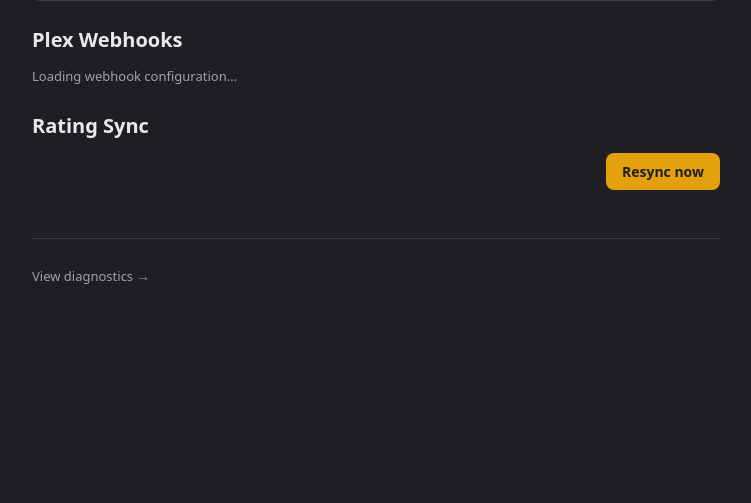
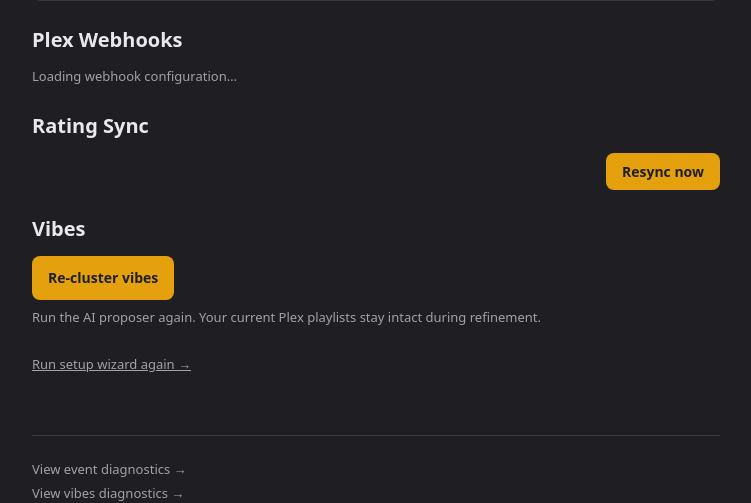
Before and after one commit to sambo7262/Composer, a FastAPI app: page /settings in a window 1280 px wide. Shown: the part 1061-1564 px from the top of the page, without its empty margins (264-1015 px from the left). Before the commit the page ends 1345 px from the top, so only its background shows below. Run offline with FastAPI, Linux system fonts and the light colour scheme; data that the repository does not hold is empty; style sheets or scripts are compiled from the project's sources.

Commit message:
feat(06-04): settings Vibes section + recluster confirm modal (D-20, D-37, VIBE-11)
Task 3 of Plan 04. Settings page extensions per UI-SPEC + new recluster
confirm modal partial that satisfies the UI-SPEC checker BLOCK fix
(dismiss button reads "Keep current vibes", NOT a generic dismiss label).

- app/templates/partials/recluster_modal.html: new Alpine modal with
  x-data + x-show + Esc/backdrop/button dismiss; auto-focus the dismiss
  button via $nextTick + $refs.keep; both buttons min-h-11; gap-4 between
  them (UI-SPEC Spacing exception #3); Re-cluster button uses bg-accent
  (non-destructive at this point — refinement loop can still bail).
- app/templates/pages/settings.html: Vibes section between Rating Sync
  and footer with "Re-cluster vibes" button dispatching the open-recluster
  Alpine event, "Run setup wizard again" link (hx-post /api/setup/reset),
  and dual-link footer ("View event diagnostics", "View vibes diagnostics")
  per D-37. Phase 5 footer rewritten — old "View diagnostics" link replaced
  with the disambiguated event/vibes pair.

Tests:
- tests/test_settings_phase6.py: 15 tests covering UI-SPEC contract
  (dismiss copy + bg-accent + min-h-11 + gap-4 + Alpine attributes +
  no-Cancel + no-text-15px) plus a live render against /settings.

Co-Authored-By: Claude Opus 4.7 (1M context) <noreply@anthropic.com>

```diff
--- a/app/templates/pages/settings.html
+++ b/app/templates/pages/settings.html
@@ -47,10 +47,38 @@
   </div>
 </div>
 
-<!-- Phase 5: D-22 diagnostics footer link -->
-<footer class="mt-12 pt-6 border-t border-border">
-  <a href="/debug/events" class="text-[13px] text-text-secondary hover:text-accent">
-    View diagnostics →
+<!-- Phase 6 Plan 04 (D-20, VIBE-11): Vibes section.
+     Re-cluster button dispatches an Alpine event the recluster_modal listens for.
+     The modal is included once at the bottom of this section. -->
+<div class="mt-6">
+  <h2 class="text-[20px] font-semibold text-text-primary mb-3">Vibes</h2>
+  <button x-data
+          @click="$dispatch('open-recluster')"
+          class="bg-accent hover:bg-accent-hover text-surface-primary font-semibold rounded-lg min-h-11 px-4 py-2 text-[14px]">
+    Re-cluster vibes
+  </button>
+  <p class="text-[13px] text-text-secondary mt-2">
+    Run the AI proposer again. Your current Plex playlists stay intact during refinement.
+  </p>
+  <a href="/setup"
+     hx-post="/api/setup/reset"
+     hx-trigger="click"
+     class="block text-[13px] text-text-secondary hover:text-accent mt-4 underline min-h-11 inline-flex items-center">
+    Run setup wizard again →
+  </a>
+</div>
+
+{% include "partials/recluster_modal.html" %}
+
+<!-- Phase 6 Plan 04 (D-37): dual diagnostics footer (replaces single link from Phase 5).
+     "View diagnostics →" was renamed "View event diagnostics →" to disambiguate
+     from the new "View vibes diagnostics →" link. -->
+<footer class="mt-12 pt-6 border-t border-border space-y-1">
+  <a href="/debug/events" class="block text-[13px] text-text-secondary hover:text-accent">
+    View event diagnostics →
+  </a>
+  <a href="/debug/vibes" class="block text-[13px] text-text-secondary hover:text-accent">
+    View vibes diagnostics →
   </a>
 </footer>
 {% endblock %}
--- /dev/null
+++ b/app/templates/partials/recluster_modal.html
@@ -0,0 +1,42 @@
+{# Phase 6 Plan 04 — Re-cluster confirm modal (D-20).
+   Dismiss button reads "Keep current vibes" per UI-SPEC checker BLOCK fix
+   (no generic dismiss labels here). Rationale: a generic dismiss label
+   hides what the user is choosing. "Keep current vibes" makes the preserved
+   state explicit (the existing vibes + Plex playlists stay untouched). The
+   Re-cluster button is non-destructive at this point because the refinement
+   loop on /setup/propose can still bail before any Plex mutation, so it
+   uses the accent style (not the error/destructive style).
+#}
+<div x-data="{ open: false }"
+     x-show="open"
+     @open-recluster.window="open = true"
+     @keydown.escape.window="open = false"
+     class="fixed inset-0 bg-black/60 z-40"
+     style="display: none;">
+  <div @click.self="open = false"
+       class="fixed inset-0 flex items-start justify-center pt-32 px-4">
+    <div class="bg-surface-card rounded-lg p-6 max-w-md w-full border border-border"
+         x-init="$nextTick(() => $refs.keep && $refs.keep.focus())">
+      <h2 class="text-[20px] font-semibold text-text-primary mb-3">Re-cluster your vibes?</h2>
+      <p class="text-[14px] text-text-secondary mb-6">
+        The AI will propose a new vibe set. You can refine it before anything changes —
+        your current Plex playlists stay intact until you click "Looks good".
+      </p>
+      <div class="flex gap-4">
+        <button type="button"
+                x-ref="keep"
+                @click="open = false"
+                class="flex-1 min-h-11 bg-surface-elevated text-text-primary rounded-lg font-medium text-[14px]">
+          Keep current vibes
+        </button>
+        <button type="button"
+                hx-post="/api/vibes/recluster/start"
+                hx-swap="none"
+                @click="open = false"
+                class="flex-1 min-h-11 bg-accent hover:bg-accent-hover text-surface-primary rounded-lg font-semibold text-[14px]">
+          Re-cluster
+        </button>
+      </div>
+    </div>
+  </div>
+</div>
```
Also changed, not shown: tests/test_settings_phase6.py (added, +178 -0 lines).
